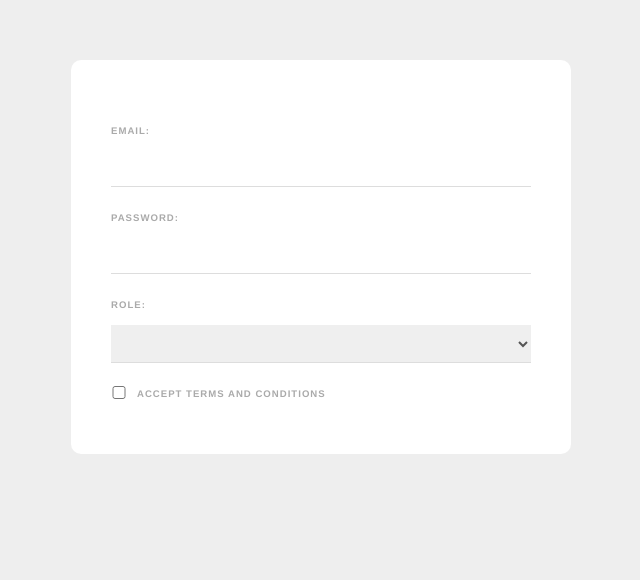
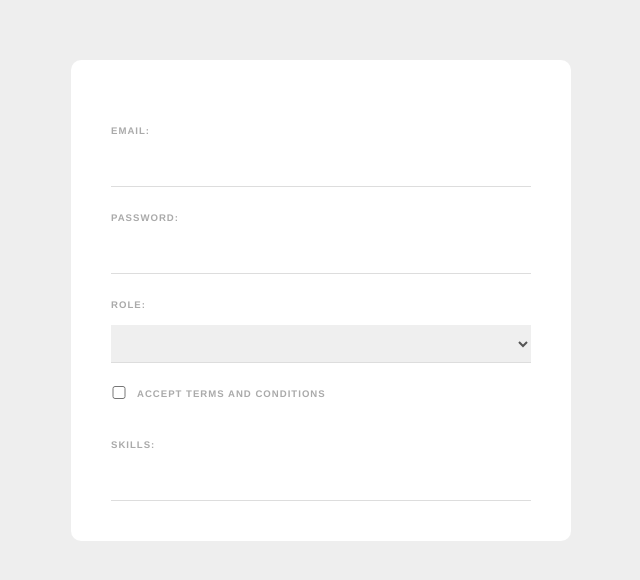
Before and after one commit to SamuelVera/vue-web-form, a Vue app: page / in a window 1280 px wide. Shown: the top 580 px of the page, without its empty margins (319-959 px from the left). Built offline with nearby package versions, Linux system fonts and the light colour scheme.

Commit message:
Keyup events lesson

```diff
--- a/src/components/SignUpForm.component.vue
+++ b/src/components/SignUpForm.component.vue
@@ -40,6 +40,14 @@
         <label>.NET</label>
       </div>
     -->
+
+    <!--Keyboard events-->
+    <label>Skills:</label>
+    <!--Listen for @keyup event with alt key pressed -->
+    <input @keyup.alt="addSkill" type="text" v-model="tempSkill" />
+    <div class="pill" v-for="skill in skills" :key="skill">
+      {{ skill }}
+    </div>
   </form>
 </template>
 
@@ -57,7 +65,26 @@
       terms: false,
       /**User frameworks */
       //frameworks: [],
+      /**User skills */
+      skills: [],
+      /**Temporal skill to add to the array */
+      tempSkill: "",
     };
+  },
+  methods: {
+    /**Adds a skill to the array */
+    addSkill(e) {
+      if (this.tempSkill && e.key === ",") {
+        //Add skill only when user presses the comma and there's data
+        if (!this.skills.includes(this.tempSkill)) {
+          //Avoid duplicates
+          //Push to array
+          this.skills.push(this.tempSkill);
+        }
+        //Clear temporal
+        this.tempSkill = "";
+      }
+    },
   },
 };
 </script>
```
